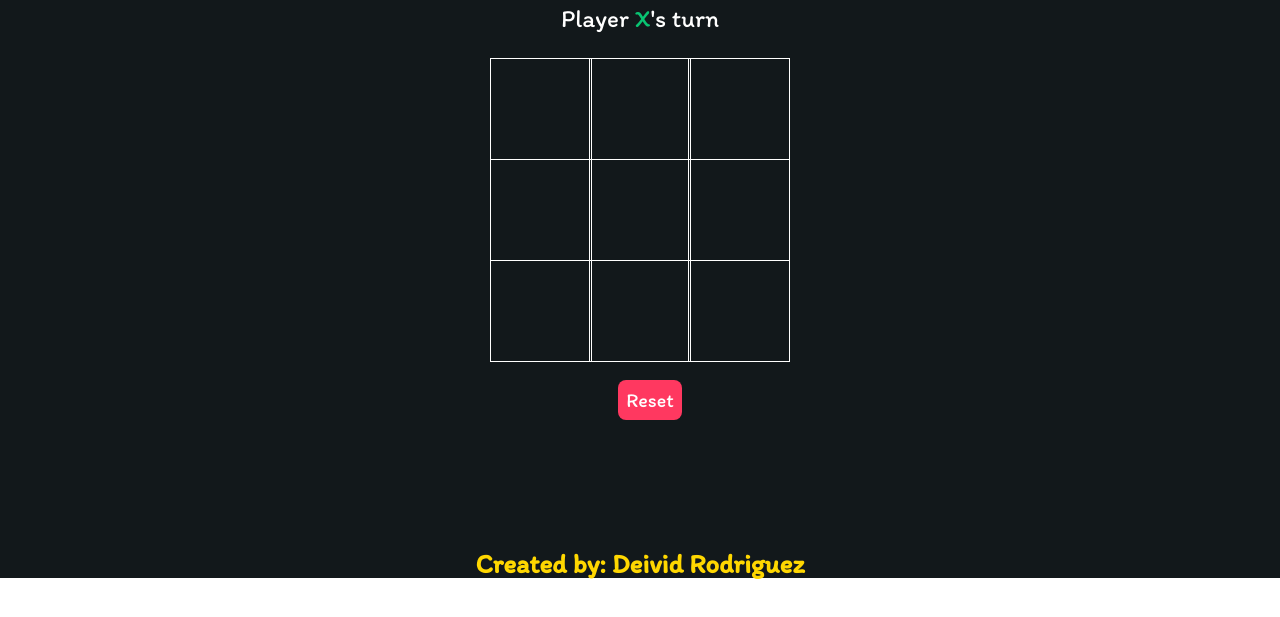
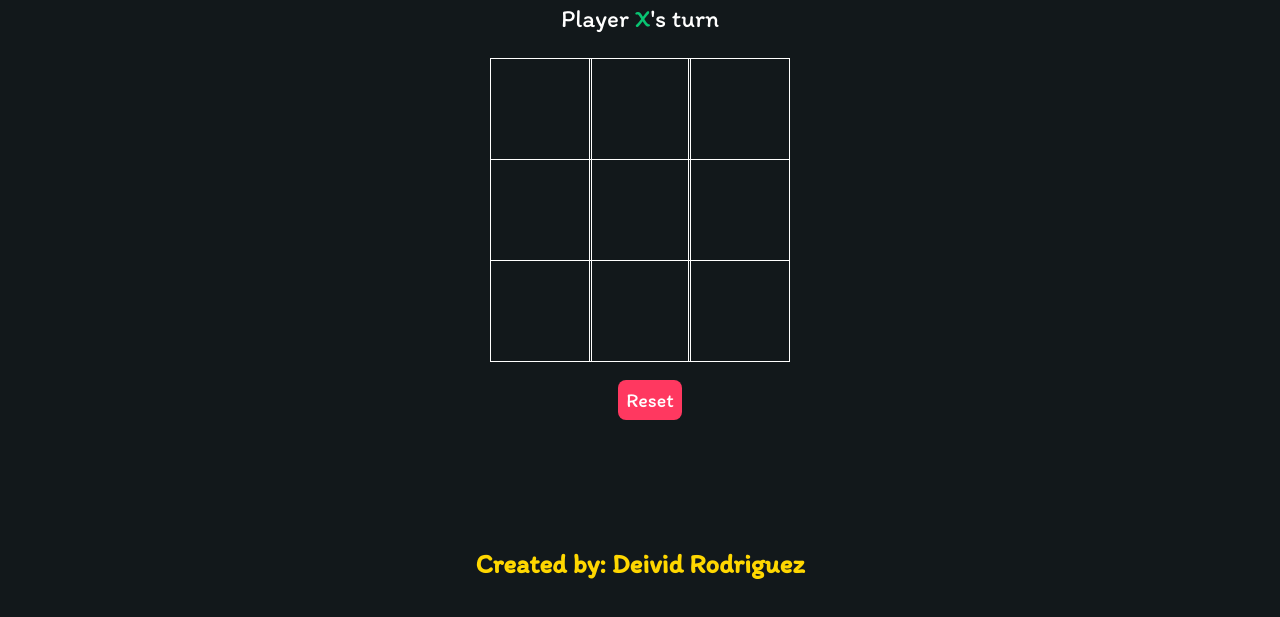
Before and after one commit to drodriguez28/tic-tac-toe, a plain HTML site: page index.html in a window 1280 px wide. Shown: the part 223-840 px from the top of the page. Before the commit the page ends 803 px from the top, so only its background shows below. Drawn offline with Linux system fonts and the light colour scheme.

Commit message:
added proper css

```diff
--- a/style.css
+++ b/style.css
@@ -6,7 +6,7 @@
 
 .background {
     background-color: #12181B;
-    height: 100vh;
+    height: 120vh;
     padding-top: 1px;
 }
 
@@ -22,6 +22,8 @@
     margin-top: 10%;
     font-size: 40px;
     text-align: center;
+    background-color: #12181B;
+
 }
 
 .display {
```
